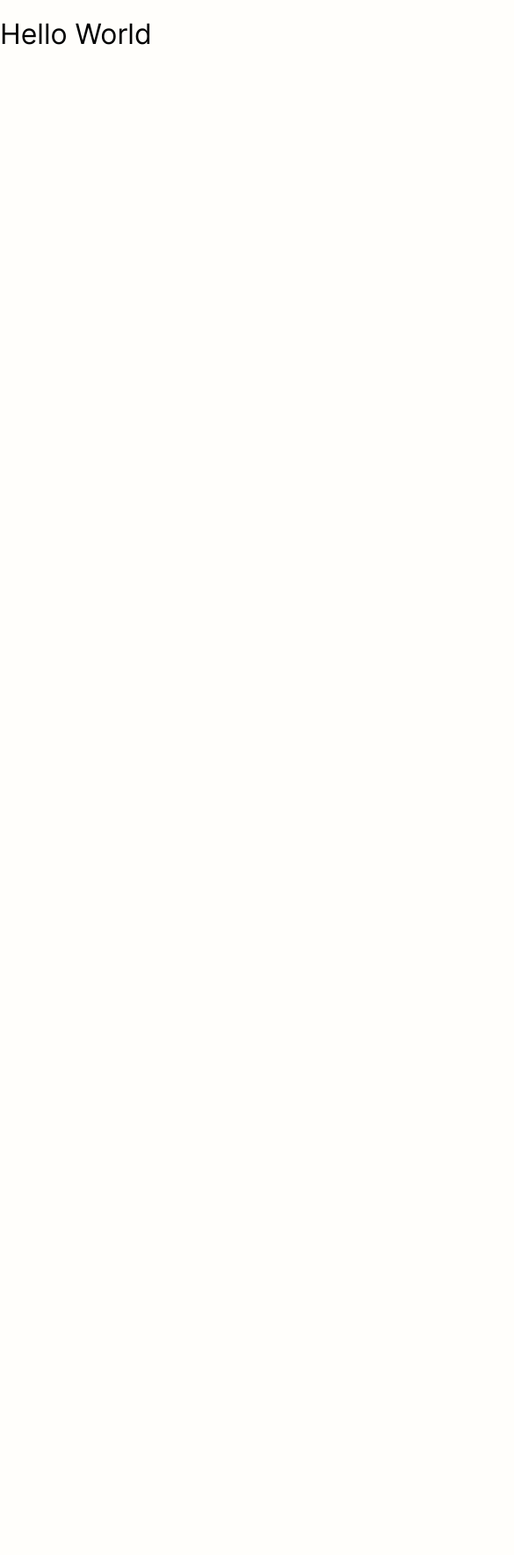
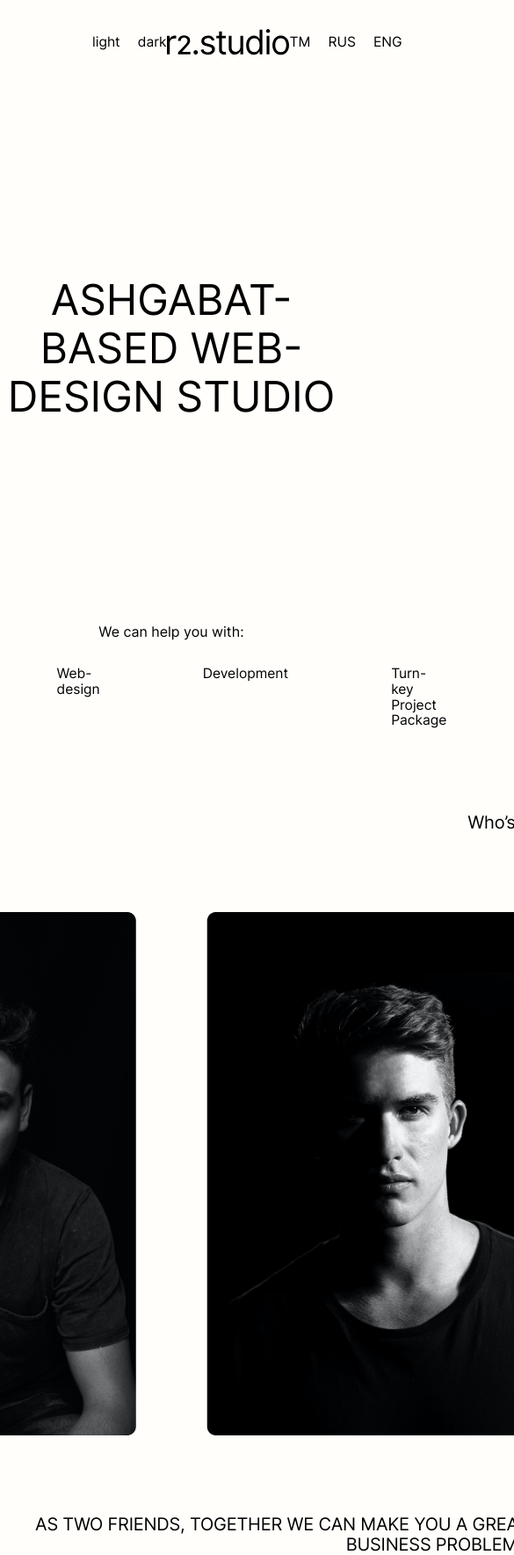
Before and after one commit to RahymCharyyev/r2.studio, a plain HTML site: page index.html in a window 390 px wide. Shown: the top 1768 px of the page at 88% size, 585 px wide, since content can reach past the window. Before the commit the page ends 844 px from the top, so only its background shows below. Drawn offline with Linux system fonts and the light colour scheme.

Commit message:
✨feature: Added header and about sections

```diff
--- a/css/style.css
+++ b/css/style.css
@@ -21,7 +21,7 @@
 * {
   box-sizing: border-box;
   font-family: "Inter", sans-serif;
-  font-weight: var(--light);
+  font-weight: var(--regular);
   scroll-behavior: smooth;
   background-color: var(--primary_color);
   -webkit-user-select: none;
@@ -30,3 +30,125 @@
   -ms-user-select: none;
   user-select: none;
 }
+
+.header {
+  height: 100vh;
+  display: flex;
+  flex-direction: column;
+  justify-content: space-between;
+}
+
+.header__nav {
+  height: 95px;
+  display: flex;
+  flex-direction: row;
+  justify-content: space-between;
+  align-items: center;
+  margin: 0 105px;
+}
+
+.header__lang,
+.header__theme {
+  display: flex;
+  flex-direction: row;
+  gap: 20px;
+}
+
+.header__lang a,
+.header__theme a {
+  font-size: clamp(0.5rem, 4vw, 1.5rem);
+  font-weight: var(--medium);
+  text-decoration: none;
+  color: var(--text_color);
+}
+
+.header__title {
+  font-size: clamp(3rem, 4vw, 6rem);
+  text-align: center;
+}
+
+.header__subtitle-h2 {
+  font-size: clamp(1rem, 4vw, 3rem);
+  text-align: center;
+}
+
+.header__subtitle-p {
+  font-size: clamp(0.5rem, 4vw, 1.5rem);
+  display: flex;
+  flex-direction: row;
+  justify-content: center;
+  gap: 117px;
+  /* margin-bottom: 80px; */
+}
+
+.about {
+  height: 100vh;
+  display: flex;
+  flex-direction: column;
+  justify-content: space-between;
+  margin-top: 80px;
+}
+
+.about__title,
+.about__subtitle {
+  margin: 0 auto;
+  width: 1290px;
+  font-size: clamp(1.25rem, 4vw, 2.25rem);
+  text-align: center;
+  letter-spacing: -0.01em;
+}
+
+.about__wrapper {
+  display: flex;
+  flex-direction: row;
+  justify-content: center;
+  gap: 80px;
+}
+
+.about__rovsh-wrapper,
+.about__raha-wrapper {
+  display: flex;
+  flex-direction: row;
+  justify-content: center;
+}
+
+.about__rovsh,
+.about__raha {
+  display: flex;
+  flex-direction: row;
+}
+
+.about__rovsh-texts,
+.about__raha-texts {
+  display: flex;
+  flex-direction: column;
+  justify-content: center;
+}
+
+.about__rovsh-social,
+.about__raha-social {
+  display: flex;
+  flex-direction: row;
+  gap: 50px;
+  margin-top: 25px;
+}
+
+.about__rovsh-texts {
+  text-align: right;
+  margin-right: 15px;
+  font-size: 20px;
+  font-weight: 500;
+  line-height: 24px;
+}
+
+.about__rovsh-texts h3,
+.about__raha-texts h3 {
+  font-size: 32px;
+  font-weight: 600;
+  /* line-height: 39px; */
+}
+
+.about__raha-texts {
+  text-align: left;
+  margin-left: 15px;
+}
--- a/index.html
+++ b/index.html
@@ -11,7 +11,75 @@
 </head>
 
 <body>
-    <h1>Hello World</h1>
+    <header class="header">
+        <nav class="header__nav">
+            <div class="header__theme">
+                <a href="#">light</a>
+                <a href="#">dark</a>
+            </div>
+            <img class="header__logo" src="./img/r2.studio_logo.svg" alt="r2.studio Logo">
+            <div class="header__lang">
+                <a href="#">TM</a>
+                <a href="#">RUS</a>
+                <a href="#">ENG</a>
+            </div>
+        </nav>
+        <h1 class="header__title">ASHGABAT-BASED WEB-DESIGN STUDIO</h1>
+        <div class="header__subtitle">
+            <h2 class="header__subtitle-h2">We can help you with:</h2>
+            <div class="header__subtitle-p">
+                <p>Logo & Branding</p>
+                <p>Web-design</p>
+                <p>Development</p>
+                <p>Turn-key Project Package</p>
+            </div>
+        </div>
+    </header>
+    <main>
+        <section class="about">
+            <h2 class="about__title">Who’s behind the scene:</h2>
+            <div class="about__wrapper">
+                <div class="about__rovsh-wrapper">
+                    <div class="about__rovsh">
+                        <div class="about__raha-texts">
+                            <h3>Rovshen Allalyyev</h3>
+                            <p>Co-founder, Art Director</p>
+                            <p>Graphic & Web Designer</p>
+                            <p>Webflow Developer</p>
+                            <p>Experience: 16 months</p>
+                            <div class="about__rovsh-social">
+                                <a href=""><img src="./img/Instagram.svg" alt="Instagram"></a>
+                                <a href=""><img src="./img/Linkedin.svg" alt="Linkedin"></a>
+                                <a href=""><img src="./img/Facebook.svg" alt="Facebook"></a>
+                            </div>
+                        </div>
+                    </div>
+                    <img src="./img/Rovsh.png" alt="Rovsh">
+                </div>
+                <div class="about__raha-wrapper">
+                    <div class="about__raha">
+                        <img src="./img/Raha.png" alt="Raha">
+                        <div class="about__raha-texts">
+                            <h3>Rahym Charyyev</h3>
+                            <p>Co-founder, Technical Director</p>
+                            <p>Front-end Developer</p>
+                            <p>3D Designer</p>
+                            <p>Experience: 20 + 22 months</p>
+                            <div class="about__raha-social">
+                                <a href=""><img src="./img/Instagram.svg" alt="Instagram"></a>
+                                <a href=""><img src="./img/Linkedin.svg" alt="Linkedin"></a>
+                                <a href=""><img src="./img/Facebook.svg" alt="Facebook"></a>
+                            </div>
+                        </div>
+                    </div>
+                </div>
+            </div>
+            <div class="about__subtitle">AS TWO FRIENDS, TOGETHER WE CAN MAKE YOU A GREAT WEBSITE THAT WILL ATTRACT A
+                LOT OF CUSTOMERS, SOLVE
+                YOUR BUSINESS
+                PROBLEMS, MAKE YOUR SALES LEVEL UP.</div>
+        </section>
+    </main>
 </body>
 
 </html>
```
Also changed, not shown: img/Facebook.svg (added), img/Instagram.svg (added), img/Linkedin.svg (added), img/Raha.png (added), img/Rovsh.png (added), img/r2.studio_logo.svg (added).
